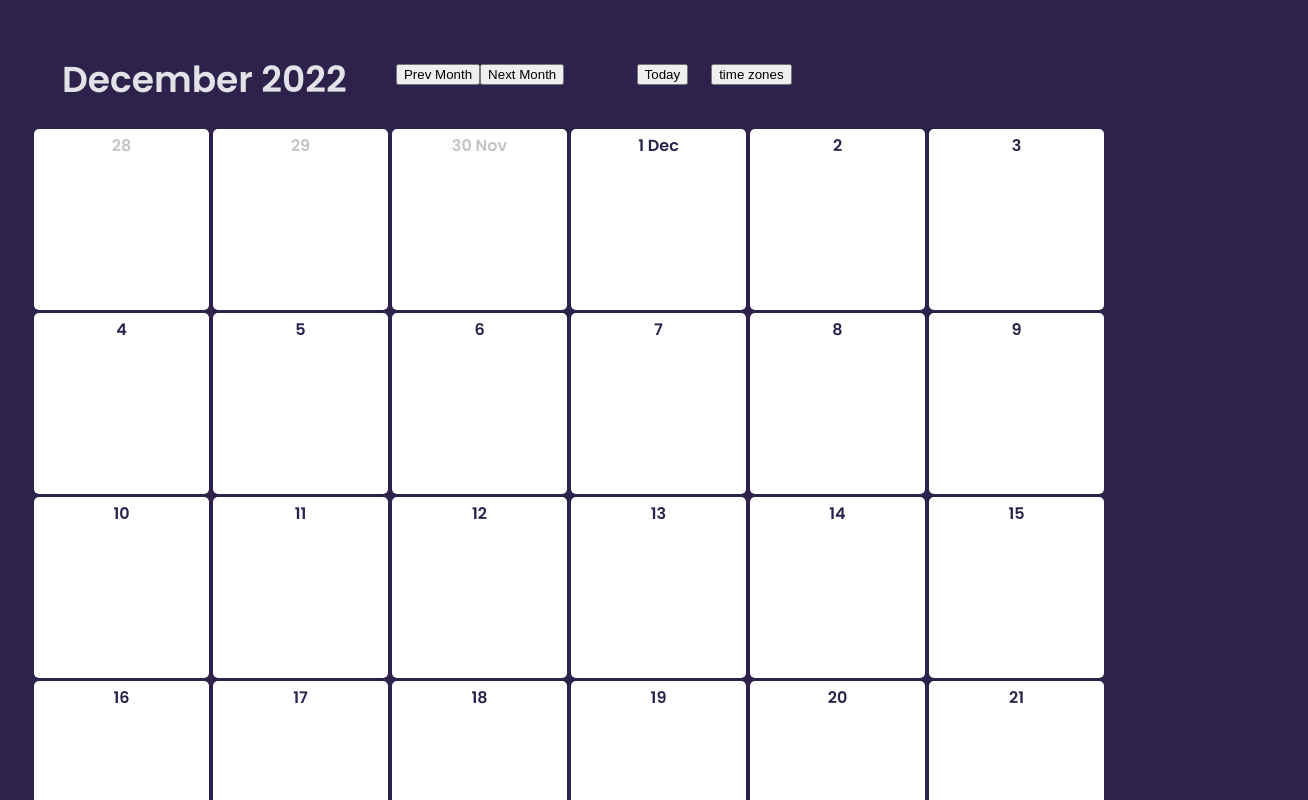
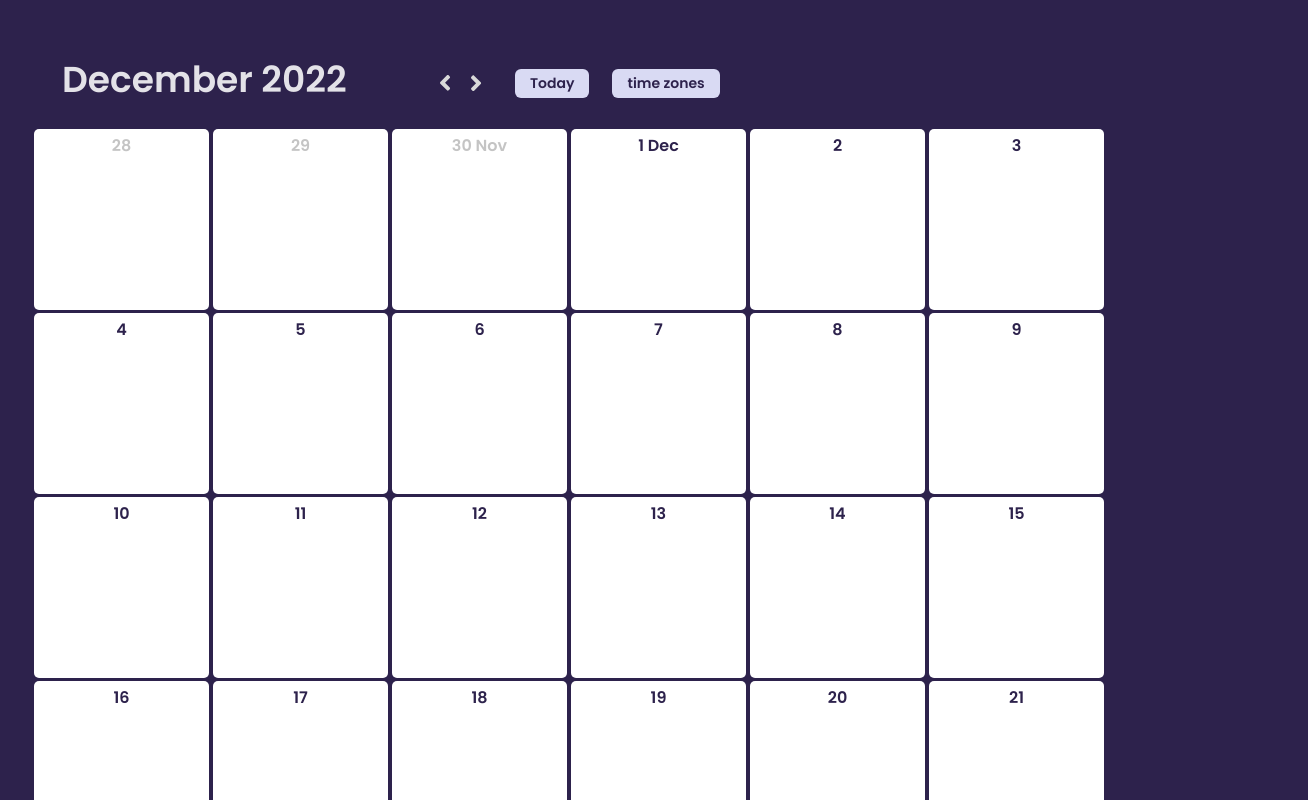
Before and after one commit to DavidVeVe/Calendar-react, a React (Vite) app: page / in a window 1280 px wide. Shown: the top 800 px of the page, 1308 px wide, since content can reach past the window. Built offline with nearby package versions, Linux system fonts and the light colour scheme.

Commit message:
Fix general styles

```diff
--- a/src/components/CalendarNavigation/calendarNavigation.scss
+++ b/src/components/CalendarNavigation/calendarNavigation.scss
@@ -1,17 +1,53 @@
 .calendar {
   &__navigation {
-    width: 60%;
+    width: 100%;
     display: flex;
-    justify-content: space-between;
+    justify-content: flex-start;
+    align-items: flex-end;
     padding: 30px;
 
     &__title {
+      width: 25%;
       font-size: 36px;
       line-height: 35.82px;
       font-weight: 600;
+      margin-right: 4rem;
+    }
+
+    &__arrows {
+      button {
+        background-color: transparent;
+        border: none;
+        transition: .2s;
+        padding: 0;
+        margin: 0 10px;
+
+        &:hover {
+          cursor: pointer;
+          transform: scale(1.3);
+          transition: .2s;
+        }
+      }
     }
 
     &__buttons {
+      button {
+        background-color: #D9DAF3;
+        color: #2D224C;
+        border: none;
+        font-family: 'Poppins', sans-serif;
+        font-weight: 600;
+        border-radius: 6px;
+        padding: 4px 15px;
+        font-size: 14px;
+        transition: .2s;
+
+        &:hover {
+          cursor: pointer;
+          transform: scale(1.03);
+          transition: .2s;
+        }
+      }
       &__today {
         margin: 0 23px;
       }
--- a/src/components/CalendarNavigation/index.jsx
+++ b/src/components/CalendarNavigation/index.jsx
@@ -1,4 +1,7 @@
 import "./calendarNavigation.scss";
+import prevIcon from "../../assets/prev-icon.svg";
+import nextIcon from "../../assets/next-icon.svg";
+
 
 /**
  * Description: CalendarNavigation Component
@@ -14,13 +17,17 @@ function CalendarNavigation({ getPrevMonth, getNextMonth, calendarTitle }) {
       <span className="calendar__navigation__title">{calendarTitle}</span>
 
       <div className="calendar__navigation__arrows">
-        <button onClick={getPrevMonth}> Prev Month </button>
-        <button onClick={getNextMonth}> Next Month </button>
+        <button onClick={getPrevMonth}>
+          <img src={prevIcon} />
+        </button>
+        <button onClick={getNextMonth}>
+          <img src={nextIcon} />
+        </button>
       </div>
 
       <div className="calendar__navigation__buttons">
-          <button className="calendar__navigation__buttons__today" >Today</button>
-          <button>time zones</button>
+        <button className="calendar__navigation__buttons__today">Today</button>
+        <button>time zones</button>
       </div>
     </section>
   );
--- a/src/index.css
+++ b/src/index.css
@@ -1,5 +1,5 @@
 :root {
-  font-family: Inter, Avenir, Helvetica, Arial, sans-serif;
+  font-family: 'Poppins', sans-serif;
   font-size: 16px;
   line-height: 24px;
   font-weight: 400;
```
Also changed, not shown: src/assets/next-icon.svg (added), src/assets/prev-icon.svg (added).
